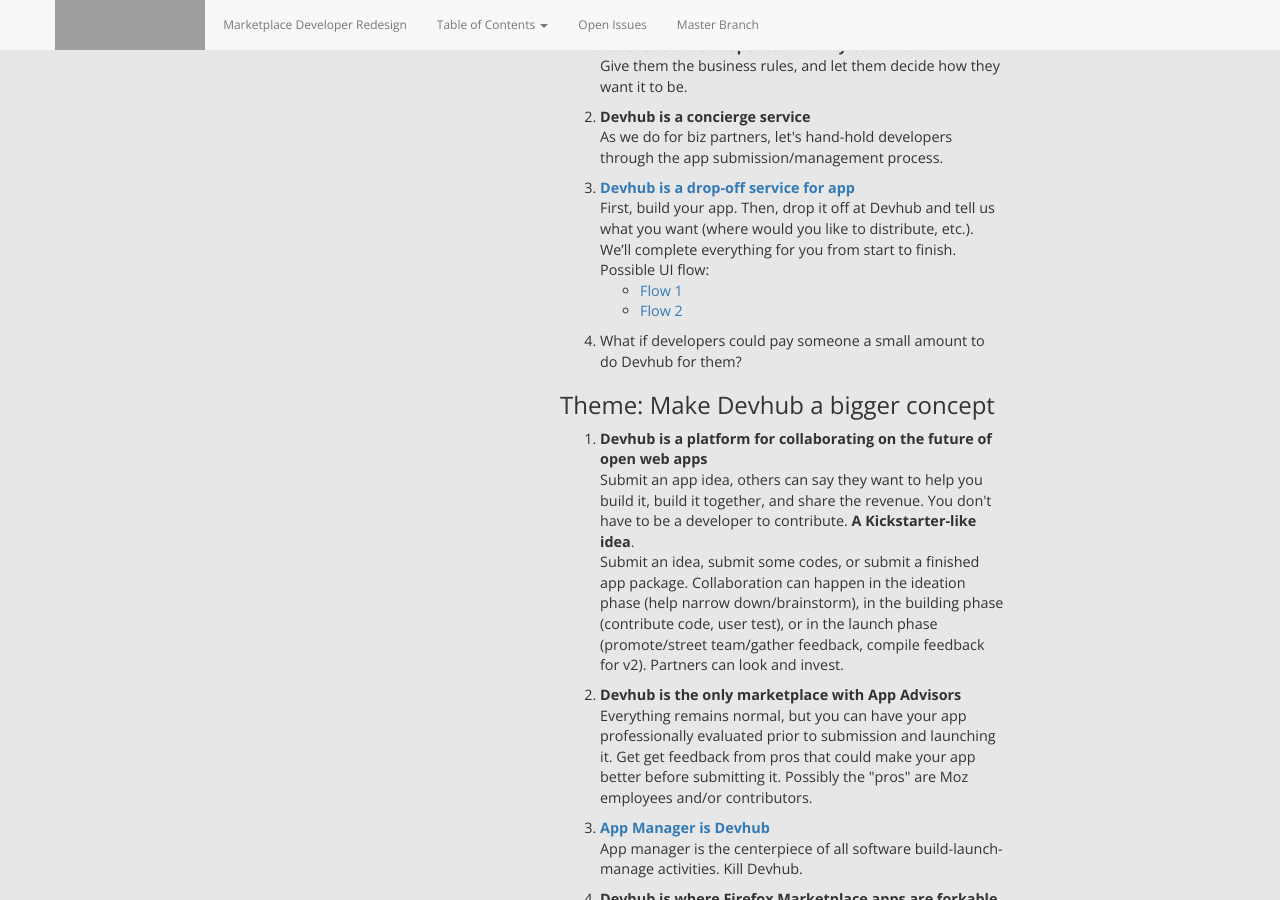
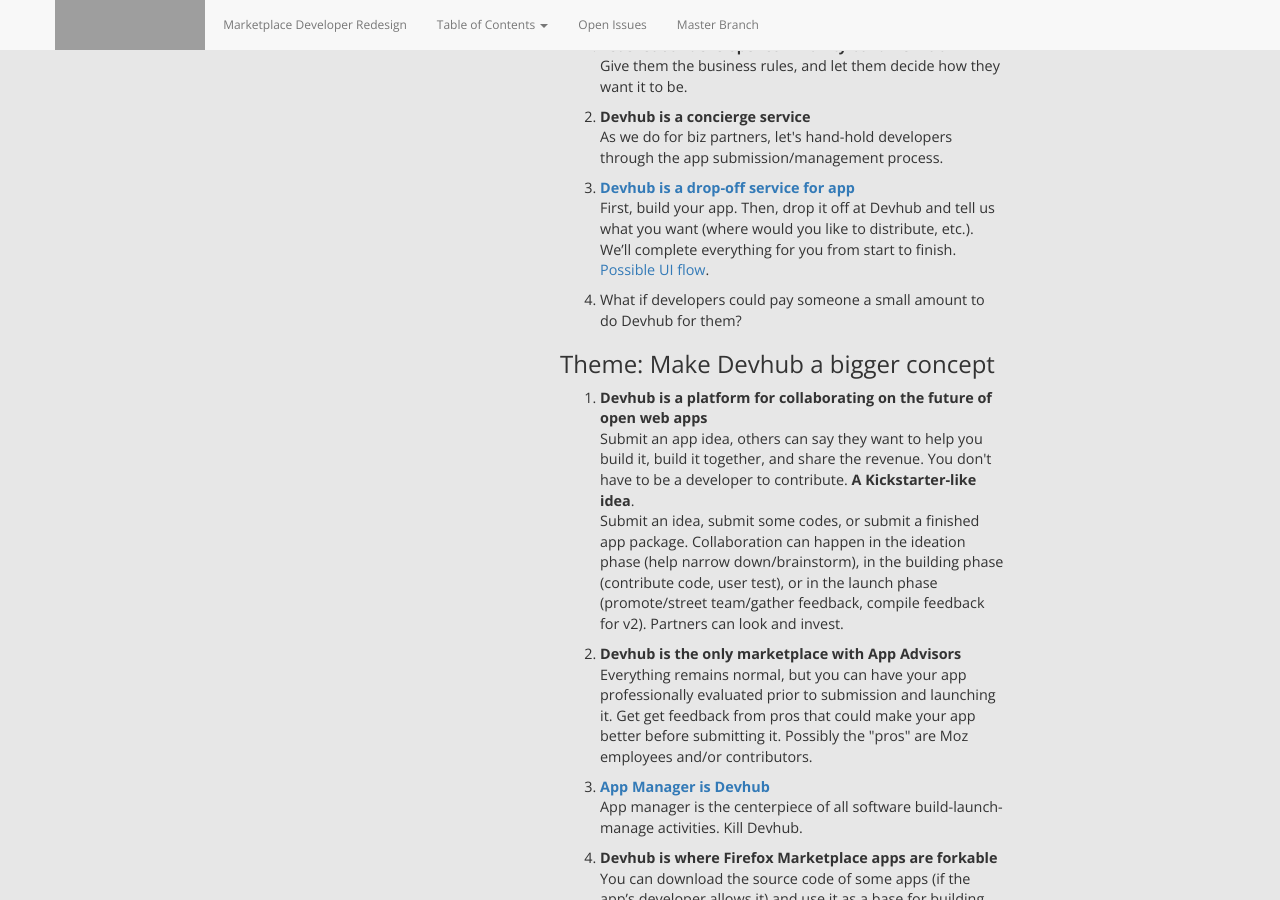
Before and after one commit to MarketplaceUX/devhub-redesign, a Jekyll site: the page built from projectConcepts.html, in a window 1280 px wide and 900 px high, scrolled down 1826 px. Built offline with Jekyll 4.4.1, drawn with Linux system fonts in a browser that asks for light colours; nearby versions of some CDN libraries; grey boxes are pictures that could not be loaded.

Commit message:
Jaydev’s UI flow for Devhub as a drop-off service

```diff
--- a/projectConcepts.html
+++ b/projectConcepts.html
@@ -59,11 +59,7 @@
 			As we do for biz partners, let's hand-hold developers through the app submission/management process.</li>
 			<li><strong><a href="img/devhub-drop-off-service-v1.3.pdf">Devhub is a drop-off service for app</a></strong><br/>
 			First, build your app. Then, drop it off at Devhub and tell us what you  want (where would you like to distribute, etc.). We’ll complete  everything for you from start to finish.<br/>
-			Possible UI flow:
-				<ul>
-					<li><a href="img/uiflow1.jpg">Flow 1</a></li>
-					<li><a href="img/uiflow2.jpg">Flow 2</a></li>
-				</ul>
+			<a href="img/devhub-drop-off-service-ui-flow-jaydev.pdf">Possible UI flow</a>.
 			</li>
 			<li>What if developers could pay someone a small amount to do Devhub for them?</li>
 		</ol>
```
Also changed, not shown: 1 other file.
